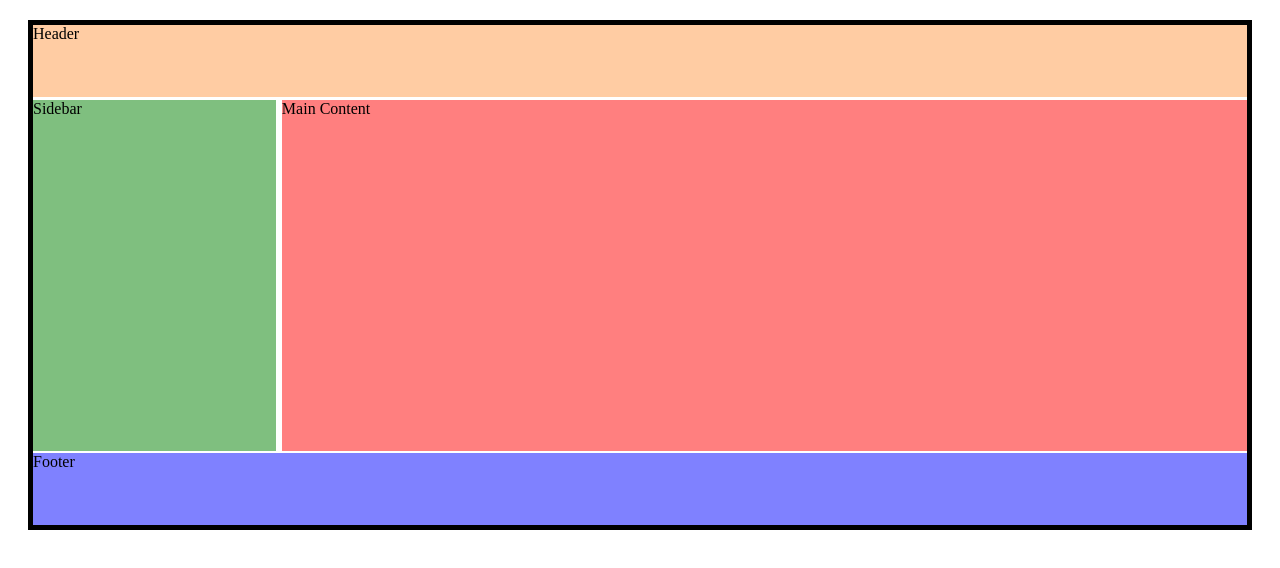
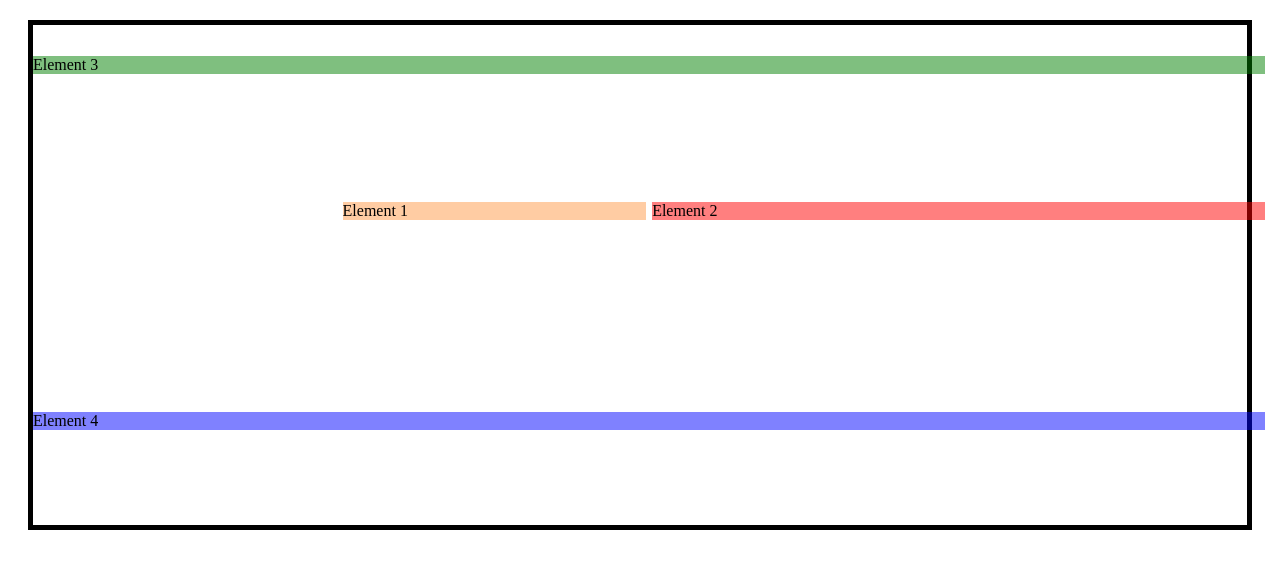
Before and after one commit to jthamill/Max_Grid, a plain HTML site: page index.html in a window 1280 px wide. Drawn offline with Linux system fonts and the light colour scheme.

Commit message:
justify and align items

```diff
--- a/index.html
+++ b/index.html
@@ -9,10 +9,10 @@
 </head>
 <body>
     <div class="container">
-        <div class="el1">Header</div>
-        <div class="el2">Main Content</div>
-        <div class="el3">Sidebar</div>
-        <div class="el4">Footer</div>
+        <div class="el1">Element 1</div>
+        <div class="el2">Element 2</div>
+        <div class="el3">Element 3</div>
+        <div class="el4">Element 4</div>
     </div>
 </body>
 </html>
--- a/main.css
+++ b/main.css
@@ -8,20 +8,22 @@
   border: 5px solid black;
   display: grid;
   /* grid-auto-flow: column;*/
-  grid-template-columns: 20% auto;
-  grid-template-rows: [r1s] 4.5rem [r1e r2s] auto [r2e r3s] 4.5rem [r3e];
+  grid-template-columns: repeat(4, 25%);
+  grid-template-rows: 5rem minmax(10px, auto);
   grid-template-areas:
-    "head head"
-    "side main"
-    "foot foot";
+    "head head head head"
+    ". . main main"
+    "foot foot foot foot";
   gap: 0.5%;
+  justify-items: stretch;
+  align-items: center;
 }
 
 .el1 {
   background: rgba(255, 154, 72, 0.5);
-  grid-area: head;
-  /* grid-column-start: 1;
-  grid-column-end: 3; */
+  /* grid-area: head; */
+  grid-column-start: 2;
+  grid-column-end: 3;
 }
 
 .el2 {
@@ -35,11 +37,11 @@
 
 .el3 {
   background: rgba(0, 128, 0, 0.5);
-  grid-area: side;
-  /* grid-column-start: 1;
-  grid-column-end: 2;
-  grid-row-start: 2;
-  grid-row-end: 3; */
+  /* grid-area: side; */
+  grid-column-start: 1;
+  grid-column-end: 5;
+  grid-row-start: 1;
+  grid-row-end: 2;
 }
 
 .el4 {
```
